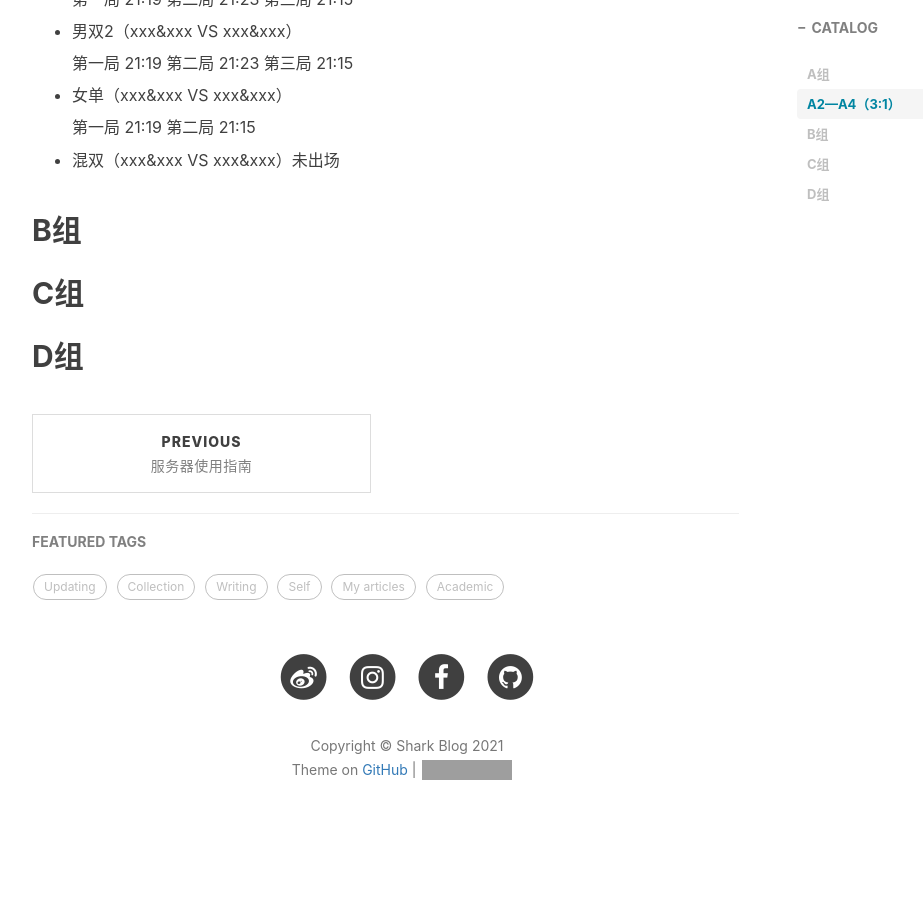
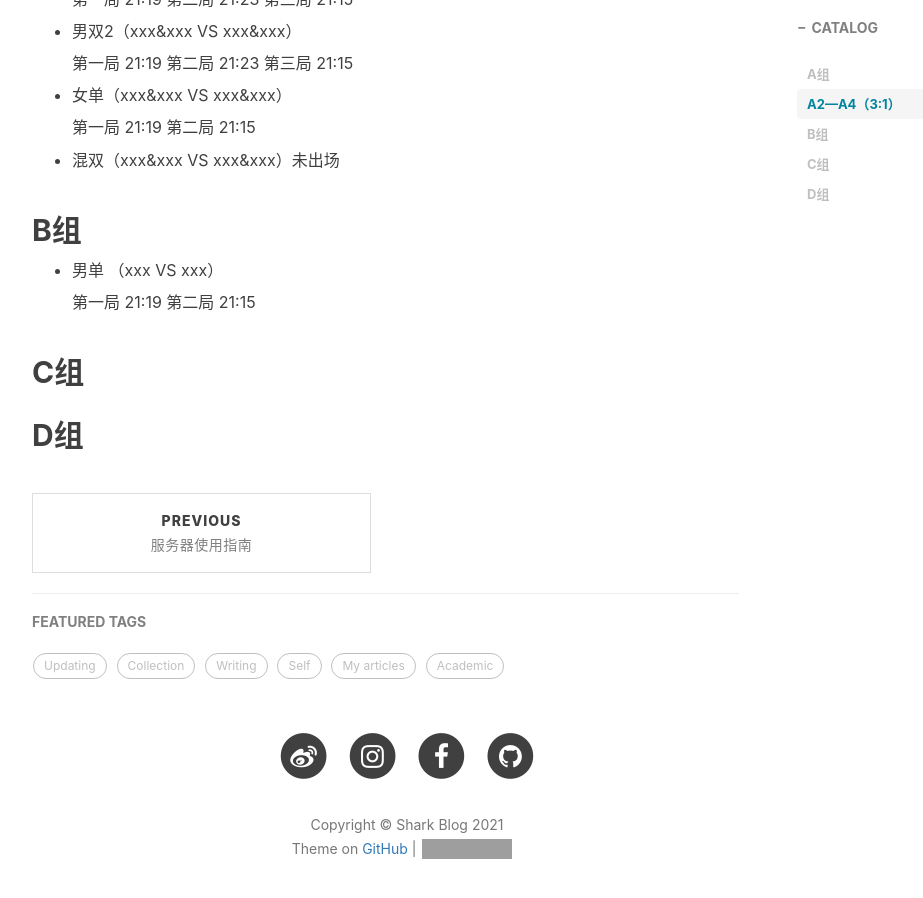
Before and after one commit to sharkjingyang/sharkjingyang.github.io, a Jekyll site: the page built from _posts/2021-04-12-羽毛球比分链接.md, in a window 1280 px wide and 900 px high, scrolled down 818 px. Shown: the whole window, without its empty margins (233-1156 px from the left). Built offline with Jekyll 4.4.1, drawn with Linux system fonts in a browser that asks for light colours; nearby versions of some CDN libraries; comment, search, counter and statistics services are not loaded; before the commit the page ends 1692 px from its top, so only the background shows below that; grey boxes are pictures that could not be loaded.

Commit message:
Update 2021-04-12-羽毛球比分链接.md

```diff
--- a/_posts/2021-04-12-羽毛球比分链接.md
+++ b/_posts/2021-04-12-羽毛球比分链接.md
@@ -37,6 +37,10 @@ tags:
 
 ## B组
 
+- 男单 （xxx VS xxx）
+
+  第一局 21:19	第二局 21:15
+
 ## C组
 
 ## D组
```
